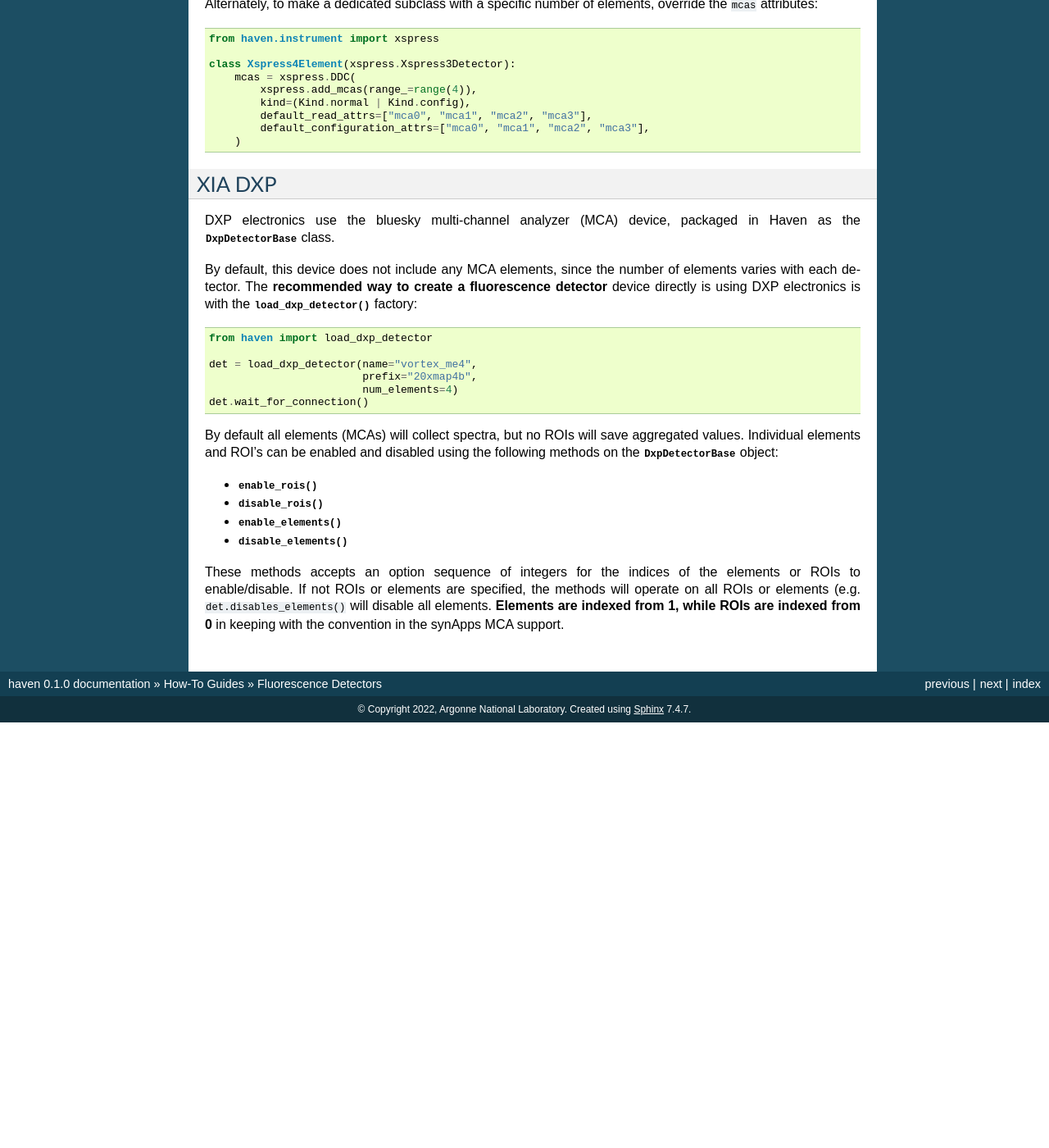
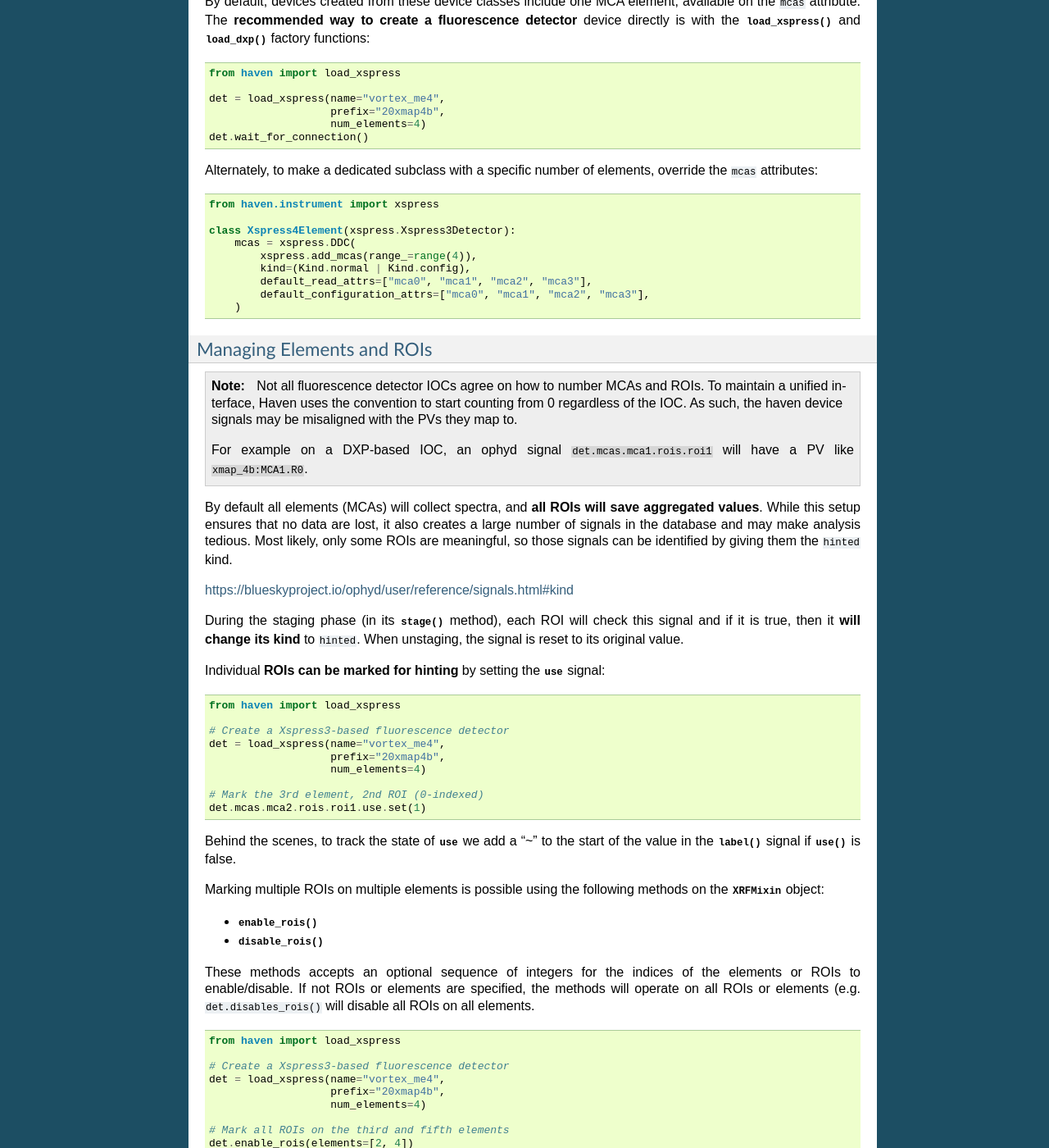
Before and after one commit to spc-group/haven, a Sphinx documentation site: the page built from docs/topic_guides/fluorescence_detectors.rst, in a window 1280 px wide and 1400 px high, scrolled down 1011 px. Shown: the whole window at 82% size. Built offline with Sphinx 7.4.7, drawn with Linux system fonts in a browser that asks for light colours; pages that are not in the unit, such as notebooks, are missing from menus; before the commit the page ends 1892 px from its top, so only the background shows below that; some of the changed text lies outside the part shown.

Commit message:
Documentation for the fluorescence detectors ROIs and elements.

```diff
--- a/docs/topic_guides/fluorescence_detectors.rst
+++ b/docs/topic_guides/fluorescence_detectors.rst
@@ -2,17 +2,14 @@
 Fluorescence Detectors
 #######################
 
-The operation of a fluorescence detectors depends on the electronics
-used to process the signal coming from the detector head:
-
-- XIA DXP (Xmap, mercury, etc)
-- Xspress3
+.. contents:: Table of Contents
+    :depth: 3
 
 Specifying Detectors in Configuration
 =====================================
 
 To add new detectors to the beamline, new sections should be added the
-*iconfig.toml* file. The section should be labeled
+*iconfig.toml* file. Each section should be labeled
 ``[<class>.<name>]``, where ``<class>`` specifies which interface is
 present (``"dxp"`` for XIA DXP or ``"xspress"`` for Xspress3), and
 ``<name>`` becomes the device name. *prefix* is the PV prefix for the
@@ -39,8 +36,12 @@ in bluesky plans:
 
    import haven
 
+   # Get individual fluorescence detectors
    my_detector = haven.registry.find(name="vortex_me4")
    another_detector = haven.registry.find(name="vortex_ex")
+
+   # Get all fluorescence detectors of any kind (e.g. DXP, Xspress3, etc.)
+   detectors = haven.registry.findall(label="fluorescence_detectors")
 
 
 Common Behavior
@@ -82,6 +86,88 @@ elements, override the ``mcas`` attributes:
             default_configuration_attrs=["mca0", "mca1", "mca2", "mca3"],
         )
 
+Managing Elements and ROIs
+--------------------------
+
+.. note::
+
+   Not all fluorescence detector IOCs agree on how to number MCAs and
+   ROIs. To maintain a unified interface, Haven uses the convention to
+   start counting from 0 regardless of the IOC. As such, the haven
+   device signals may be misaligned with the PVs they map to.
+
+   For example on a DXP-based IOC, an ophyd signal
+   ``det.mcas.mca1.rois.roi1`` will have a PV like
+   ``xmap_4b:MCA1.R0``.
+
+By default all elements (MCAs) will collect spectra, and **all ROIs
+will save aggregated values**. While this setup ensures that no data
+are lost, it also creates a large number of signals in the database
+and may make analysis tedious. Most likely, only some ROIs are
+meaningful, so those signals can be identified by giving them the
+``hinted`` kind.
+
+https://blueskyproject.io/ophyd/user/reference/signals.html#kind
+
+During the staging phase (in its
+:py:meth:`~have.instrument.fluorescence_detector.ROIMixin.stage()`
+method), each ROI will check this signal and if it is true, then it
+**will change its kind** to ``hinted``. When unstaging, the signal is
+reset to its original value.
+
+Individual **ROIs can be marked for hinting** by setting the
+:py:attr:`~haven.instrument.xspress.ROI.use` signal:
+
+.. code-block:: python
+
+    from haven import load_xspress
+
+    # Create a Xspress3-based fluorescence detector
+    det = load_xspress(name="vortex_me4",
+		       prefix="20xmap4b",
+    		       num_elements=4)
+
+    # Mark the 3rd element, 2nd ROI (0-indexed)
+    det.mcas.mca2.rois.roi1.use.set(1)
+
+Behind the scenes, to track the state of
+:py:attr:`~haven.instrument.xspress.ROI.use` we add a "~" to the start
+of the value in the
+:py:meth:`~have.instrument.fluorescence_detector.label` signal if
+:py:meth:`~have.instrument.fluorescence_detector.use` is false.
+
+
+Marking multiple ROIs on multiple elements is possible using the
+following methods on the
+:py:class:`~haven.instrument.fluorescence_detector.XRFMixin` object:
+
+- :py:meth:`~haven.instrument.fluorescence_detector.XRFMixin.enable_rois`
+- :py:meth:`~haven.instrument.fluorescence_detector.XRFMixin.disable_rois`
+
+These methods accepts an optional sequence of integers for the indices
+of the elements or ROIs to enable/disable. If not ROIs or elements are
+specified, the methods will operate on all ROIs or elements
+(e.g. ``det.disables_rois()`` will disable all ROIs on all elements.
+
+.. code-block:: python
+
+    from haven import load_xspress
+
+    # Create a Xspress3-based fluorescence detector
+    det = load_xspress(name="vortex_me4",
+		       prefix="20xmap4b",
+    		       num_elements=4)
+
+    # Mark all ROIs on the third and fifth elements
+    det.enable_rois(elements=[2, 4])
+
+    # Unmark the first, eight, and fifteeth elements
+    det.enable_rois(rois=[0, 7, 14])
+
+    # Unmark the third ROI on the second element
+    det.enable_rois(rois=[2], elements=[1])
+
+
 XIA DXP
 =======
 
@@ -89,37 +175,3 @@ DXP electronics use the bluesky multi-channel analyzer (MCA) device,
 packaged in Haven as the
 :py:class:`~haven.instrument.fluorescence_detector.DxpDetectorBase`
 class.
-
-By default, this device does not include any MCA elements, since the
-number of elements varies with each detector. The **recommended way to
-create a fluorescence detector** device directly is using DXP
-electronics is with the
-:py:func:`~haven.instrument.fluorescence_detector.load_dxp_detector`
-factory:
-
-.. code-block:: python
-
-   from haven import load_dxp_detector
-
-   det = load_dxp_detector(name="vortex_me4",
-                           prefix="20xmap4b",
-		           num_elements=4)
-   det.wait_for_connection()
-
-By default all elements (MCAs) will collect spectra, but no ROIs will
-save aggregated values. Individual elements and ROI's can be enabled
-and disabled using the following methods on the
-:py:class:`~haven.instrument.fluorescence_detector.DxpDetectorBase`
-object:
-
-- :py:meth:`~haven.instrument.fluorescence_detector.DxpDetectorBase.enable_rois`
-- :py:meth:`~haven.instrument.fluorescence_detector.DxpDetectorBase.disable_rois`
-- :py:meth:`~haven.instrument.fluorescence_detector.DxpDetectorBase.enable_elements`
-- :py:meth:`~haven.instrument.fluorescence_detector.DxpDetectorBase.disable_elements`
-
-These methods accepts an option sequence of integers for the indices
-of the elements or ROIs to enable/disable. If not ROIs or elements are
-specified, the methods will operate on all ROIs or elements
-(e.g. ``det.disables_elements()`` will disable all
-elements. **Elements are indexed from 1, while ROIs are indexed from
-0** in keeping with the convention in the synApps MCA support.
```
Also changed, not shown: other parts of docs/topic_guides/fluorescence_detectors.rst (+3 -0 lines), 3 other files.
